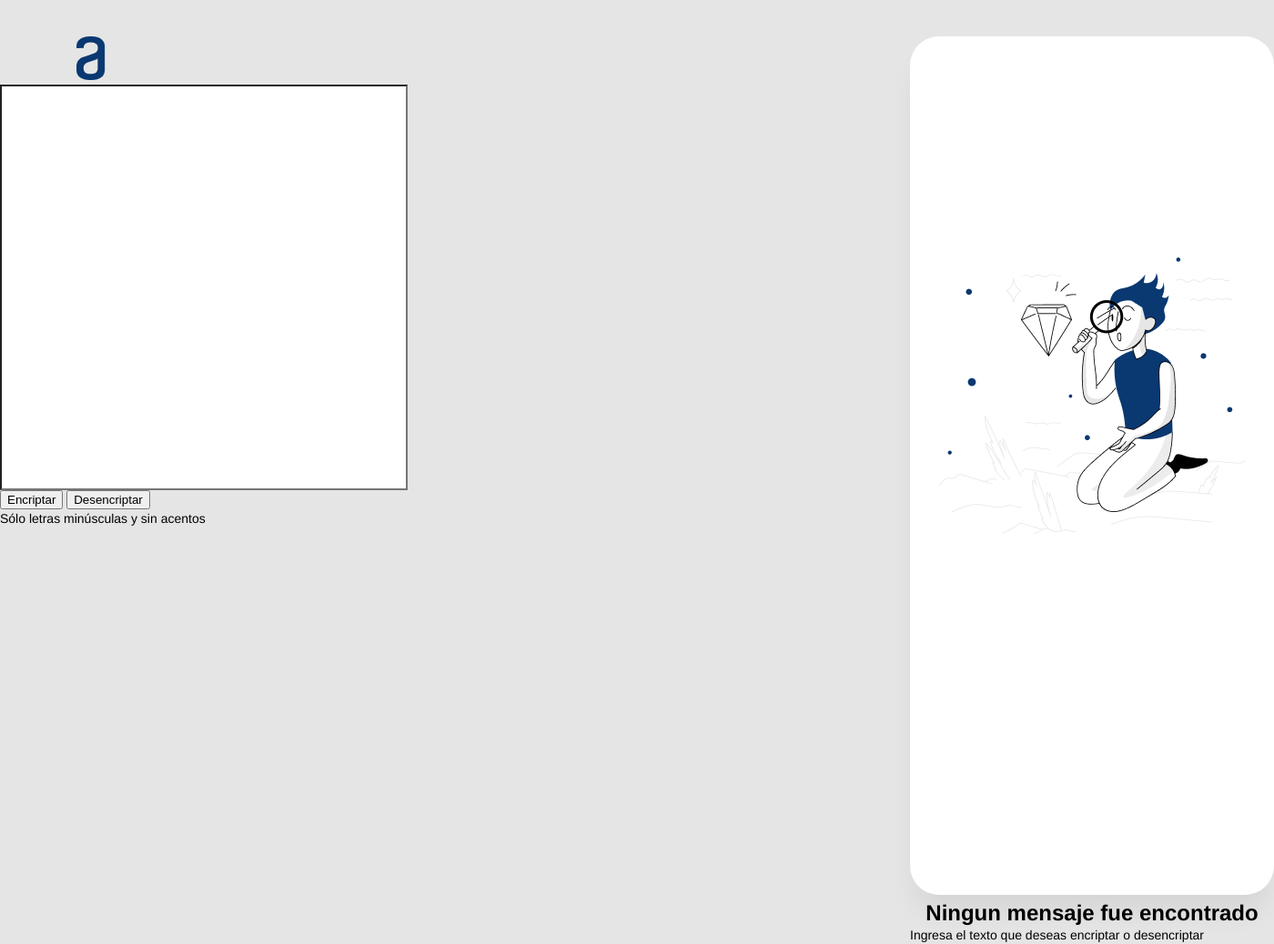
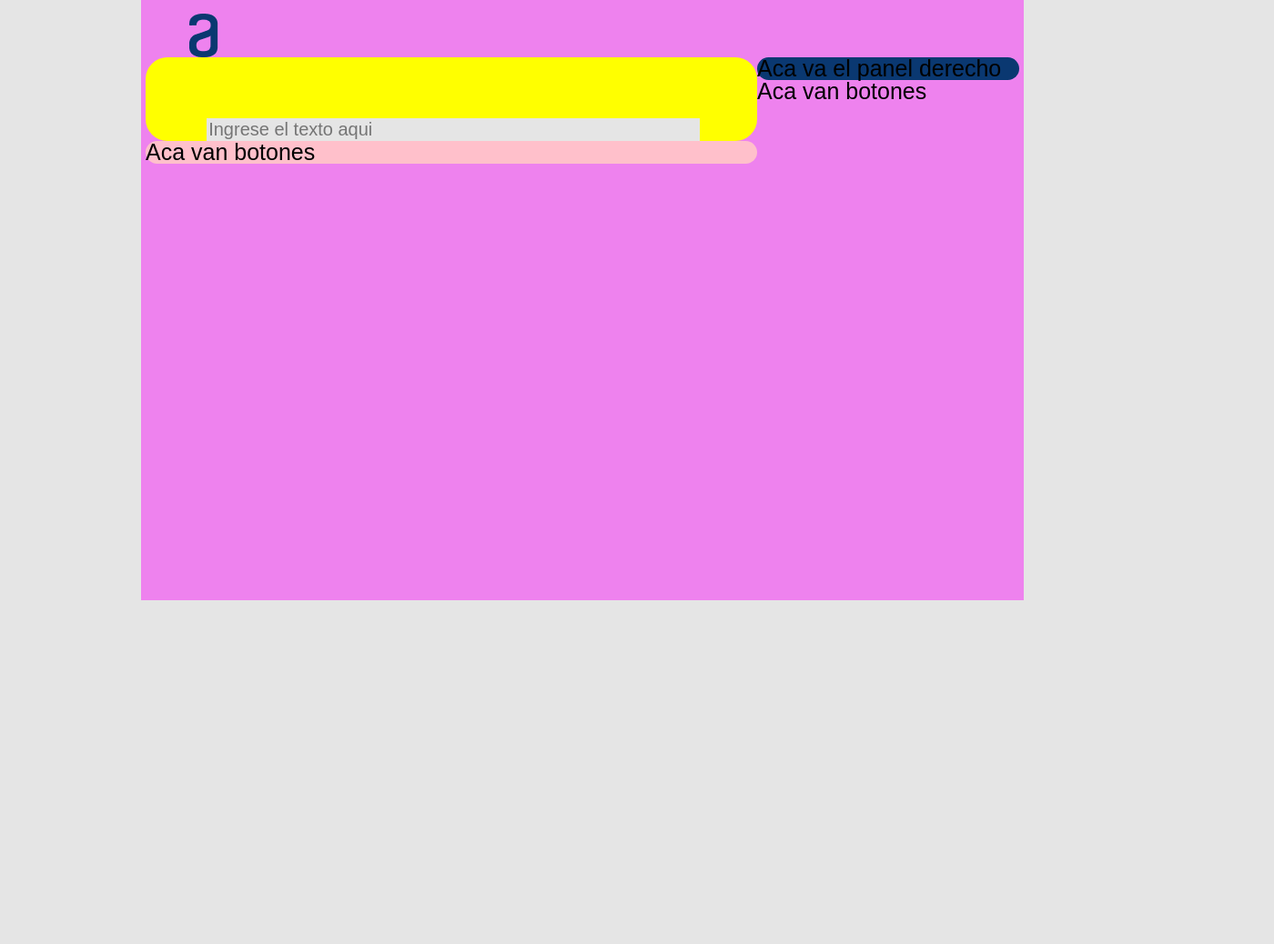
Before and after one commit to MarcoDDM/encriptador, a plain HTML site: page index.html in a window 1280 px wide. Shown: the whole page at 91% size, 1400 px wide, since content can reach past the window. After the commit the page ends 800 px from the top, so only its background shows below. Drawn offline with Linux system fonts and the light colour scheme.

Commit message:
commit estructura

```diff
--- a/index.html
+++ b/index.html
@@ -9,27 +9,24 @@
     <title>Encriptador</title>
 </head>
 <body>
-    <header><img class="logo" alt="logo alura" src="img/logo.png"></header>
+    <div class="container">
+        <div class="logo"><img class="logoImg" src="img/logo.png"></div>
 
-    <section id="ingreso">
+    <div class="left">
+        <input class="text-input" type="text" placeholder="Ingrese el texto aqui" >
+    </div>
 
-        <input type="text" class="ingreso">
-        <br>
-        <button>Encriptar</button>
-        <button>Desencriptar</button>
-        <br>
-        <p>Sólo letras minúsculas y sin acentos</p>
+    <div class="right">
+        <h1>Aca va el panel derecho</h1>
+    </div>
 
-    </section>
-
-    <section id="resultado">
-        <img src="img/muñeco.png" class="muñeco" alt="muñeco con lupa"><h2 class="mensaje-resultado">Ningun mensaje fue encontrado</h2>
-        <p>Ingresa el texto que deseas encriptar o desencriptar</p>
-
-
-    </section>
-
-
+    <div class="left-button">
+        <h1>Aca van botones</h1>
+    </div>
+    <div class="right-button">
+        <h1>Aca van botones</h1>
+    </div>
+</div>
 
 </body>
 </html>
--- a/style.css
+++ b/style.css
@@ -1,62 +1,70 @@
 body {
-    background-color: #E5E5E5;
-    color: ##0A3871;
-    font-family: "Helvetica Neue", Helvetica, Arial, sans-serif;
-    font-size: 14px;
-    line-height: 1.42857143;
-    margin: 0;
+    margin: 0px;
+    padding: 0px;
+    background: #E5E5E5;
+}
+
+.logoImg {
+    margin-top: 1%;
+    margin-left: 5%;
+    float: inherit;
+}
+
+h1 {
+    color: black;
+    font-family: Arial;
+    font-size: 25px;
+    margin: 0px;
+    padding: 0px;
+}
+
+.container {
+    margin: auto;
+    width: 960px;
+    height: 650px;
+    padding: 5px;
+    background: violet;
 }
 
 .logo {
-    margin-top: 40px;
-    margin-left: 84px;
+    width: 100%;
+    float: left;
 }
 
-.ingreso {
-    height: 440px;
-    width: 440px;
-    top: 622px;
-    left: 100px;
-    border-radius: 0px;
+.left {
+    float: left;
+    width: 70%;
+    height: auto;
+    border-radius: 24px;
+    background: yellow;
 
 }
 
-#resultado {
-
-position: absolute;
-width: 400px;
-height: 944px;
-left: 1000px;
-top: 40px;
-
-/* White */
-
-background: #FFFFFF;
-/* shadow */
-
-box-shadow: 0px 24px 32px -8px rgba(0, 0, 0, 0.08);
-border-radius: 32px;
-
+.text-input {
+    float: left;
+    margin-left: 10%;
+    margin-top: 10%;
+    width: 80%;
+    height: 80%;
+    color: #0A3871;
+    font-size: 20px;
+    border: none;
+    outline: none;
+    background: #E5E5E5;
 }
 
-.muñeco {
-    height: 304px;
-    width: 336px;
-    left: 1032px;
-    top: 283px;
-    border-radius: 0px;
-    padding: 243px 32px 397px 32px;
-    display: inline-block;
+.right {
+    float: right;
+    width: 30%;
+    height: auto;
+    border-radius: 24px;
+    background: #0A3871;
 }
 
-.mensaje-resultado{
-    font-size: Inter;
-    font-size: 24px;
-    font-weight: 700;
-    line-height: 29px;
-    letter-spacing: 0em;
-    text-align: center;
-    width: 400px;
-    top: 40px;
-    border-radius: 32px;
+.left-button {
+    float: left;
+    width: 70%;
+    height: auto;
+    border-radius: 24px;
+    background: pink;
 }
```
